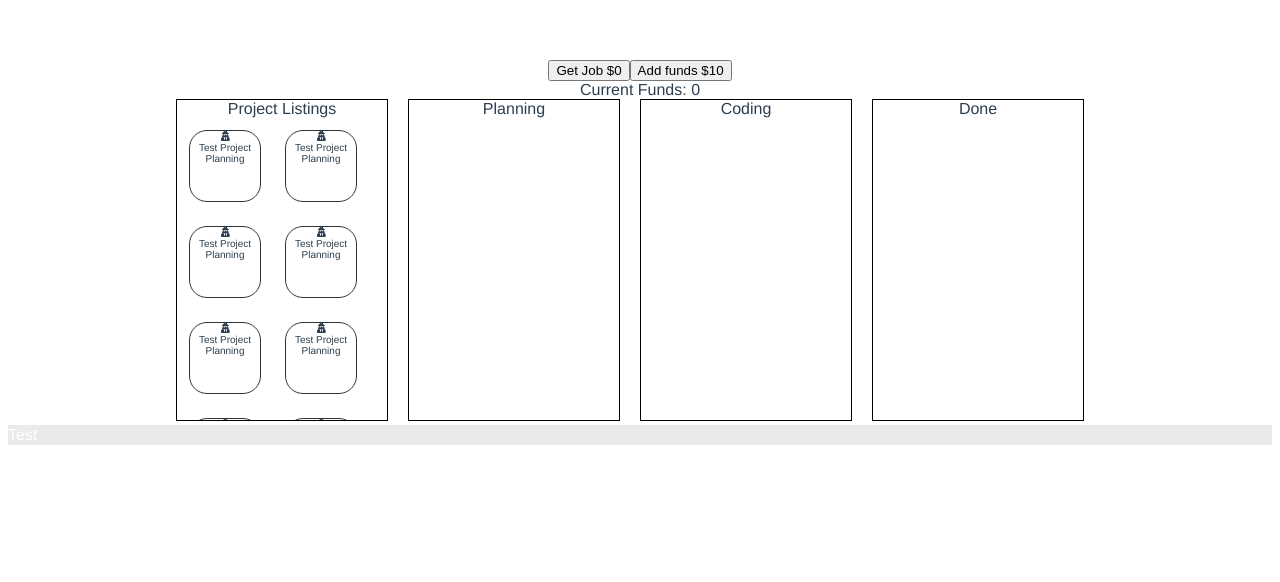
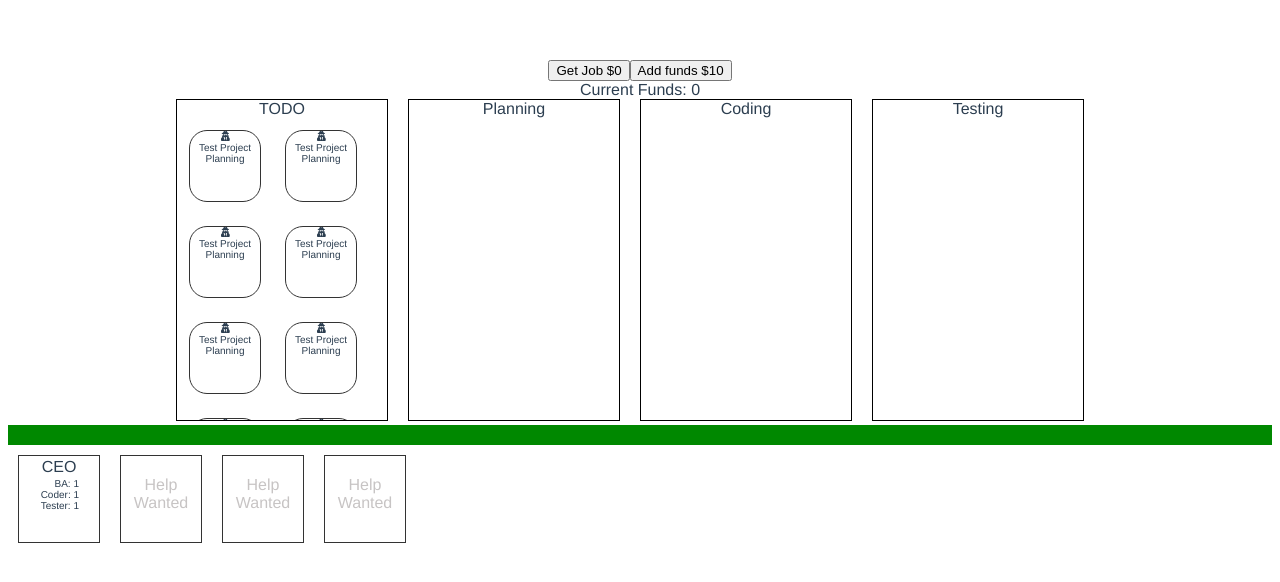
Before and after one commit to jeffdaze/deluxe_codevember_frontend_2019, a Vue app in the folder office_sim/: page / in a window 1280 px wide. Shown: the top 582 px of the page. Built offline with nearby package versions, Linux system fonts and the light colour scheme.

Commit message:
Mockup for staff seats

```diff
--- a/office_sim/src/components/Main.vue
+++ b/office_sim/src/components/Main.vue
@@ -6,7 +6,7 @@
     <div class="currentFunds">Current Funds: {{ this.$store.getters.getFunds }}</div>
 
     <div id="jobBoard" class="boardCell">
-        Project Listings
+        TODO
 
         <div v-for="x in cardSet" v-bind:key="x">
             <Card />
@@ -20,11 +20,30 @@
         Coding
     </div>
     <div id="done" class="boardCell">
-        Done
+        Testing
     </div>
   <div class="eventStream">
-    <Progress eventLabel="Test" total="50" :currentVal="this.$store.getters.getFunds" />
+    <Progress :eventLabel="currentEvent" :total="currentTurnLimit" :currentVal="currentTurnCount" />
   </div>
+
+  <div class="staffSeats">
+    <div v-for="employeeIndex in staffSeats" v-bind:key="employeeIndex" class="staffCard">
+      <div v-if="staff[(employeeIndex - 1)]">
+
+        <div class="staffTitle">{{ staff[(employeeIndex - 1)].type }}</div>
+
+        <div v-for="(skill, idx) in staff[(employeeIndex - 1)].skills" :key="idx" class="staffSkills">
+
+          {{skill.title }}: {{skill.level}}
+
+        </div>
+      </div>
+      <div v-else class="emptySeat">
+        Help Wanted
+      </div>
+    </div>
+  </div>
+
   </div>
 </template>
 
@@ -43,6 +62,31 @@ export default class Main extends Vue {
   /* @Prop() private msg!: string; */
     jobBid: number = 0;
     cardSet: number = 8;
+
+    //how many employees can currently be hired in the company...
+    staffSeats: number = 4;
+
+    //total turns? game ends after x turns...
+    turnCount: number = 0;
+
+    //event handling; after x turns we'll have an event with some effect...
+    currentEvent: string = "";
+    currentTurnCount: number = 0;
+    currentTurnLimit: number = 0;
+
+    //array of all employees with their skills and skill levels...
+    //kind of hate how it makes me use arrays and doesn't like duplicate keys...
+    staff: Array<any> = [
+      {
+        "type": "CEO",
+        "skills": [
+          {"title": "BA", "level": 1 },
+          {"title": "Coder", "level": 1 },
+          {"title": "Tester", "level": 1}
+        ]
+      }
+    ];
+
     addFunds(amt: number): void{
         this.$store.commit('addFunds', amt);
     }
@@ -76,4 +120,34 @@ a {
   display: inline-block;
   overflow: auto;
 }
+
+.staffSeats {
+  height: 100px;
+  width: 100%;
+}
+
+.staffCard {
+  display: inline-block;
+  float:left;
+  width: 80px;
+  height: 86px;
+  border: 1px solid #333333;
+  margin: 10px;
+}
+
+.staffTitle {
+  margin:2px;
+}
+
+.staffSkills {
+  font-size: 10px;
+  text-align: right;
+  margin-right:20px;
+}
+
+.emptySeat {
+  margin-top:20px;
+  text-align: center;
+  color: rgb(199, 196, 196);
+}
 </style>
```
